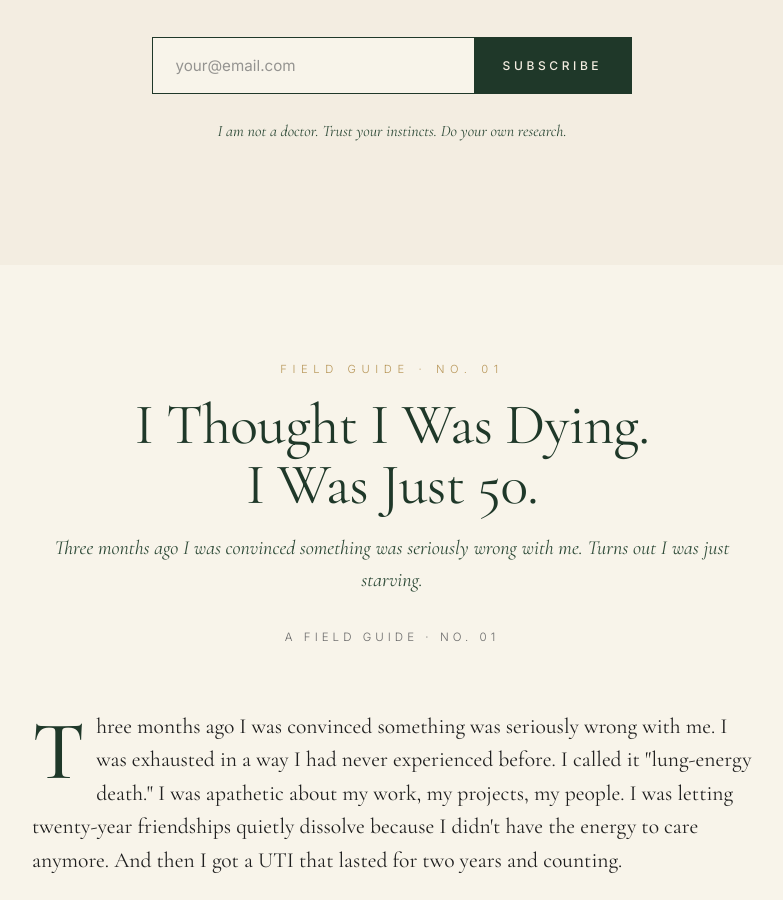
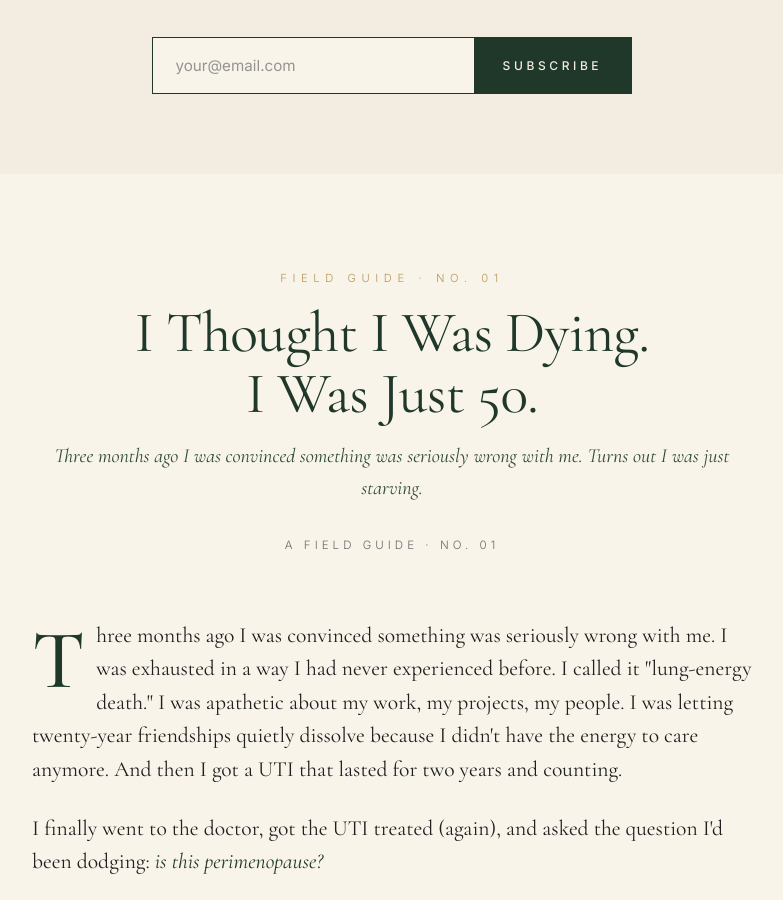
Before and after one commit to Chairmeowww/perimenoposse, a plain HTML site: page index.html in a window 1280 px wide. Shown: the part 1017-1917 px from the top of the page, without its empty margins (248-1031 px from the left). Drawn offline with nearby package versions, Linux system fonts and the light colour scheme.

Commit message:
Remove disclaimer from top signup form
The protocol-section disclaimer (footnote on the supplement list) stays —
that's where it actually applies.

```diff
--- a/index.html
+++ b/index.html
@@ -628,8 +628,6 @@ footer {
     <div class="success-message" id="successMessage">
       You're in. Welcome to the posse. ❦
     </div>
-
-    <p class="signup-note">I am not a doctor. Trust your instincts. Do your own research.</p>
   </div>
 </section>
 
```
